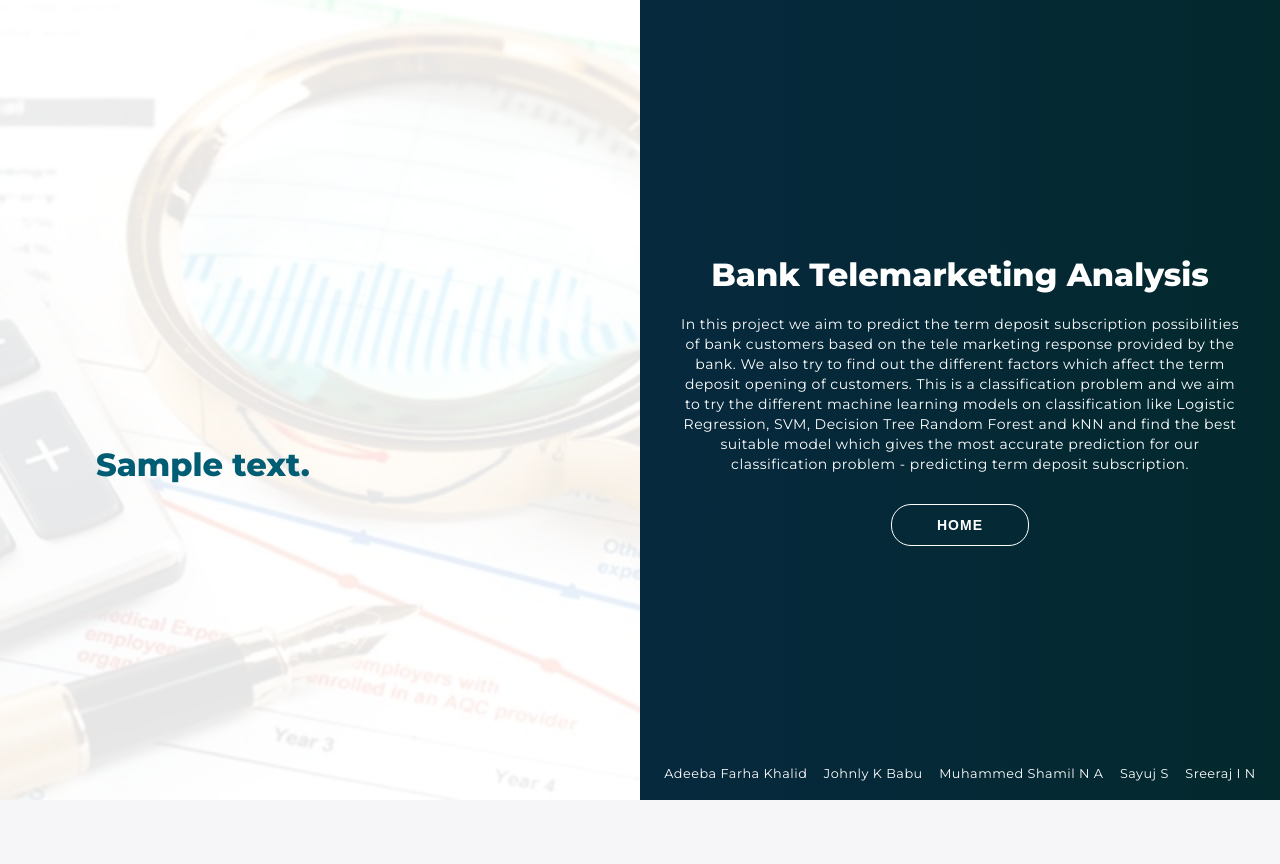
After one commit to mshamilna/DSA-Banking-project, a Flask app: template templates/prediction.html in a window 1280 px wide. The commit adds this page. Run offline with Flask 2, Linux system fonts and the light colour scheme; the template is opened without the code that fills it: most values are stand-ins (such as "Sample title", 1, 10 or a date in 2020); parts of the project's set-up code (start-up, migrations or seed data) failed here and were passed over.

Commit message:
working web app
basic working application

```diff
--- a/app.py
+++ b/app.py
@@ -1,7 +1,48 @@
-from flask import Flask, render_template
+from flask import Flask, render_template, request
+import pickle
+import numpy as np
+
 app = Flask(__name__)
-@app.route('/')
+model = pickle.load('model.pkl','rb')
+
+@app.route('/', methods=["GET","POST"])
 def home():
-    return render_template('index.html')
+    if request.method=="GET":
+        return render_template('index.html')
+    else:
+        age     = np.reshape(float(request.values['feature_age'])       ,(-1,1))
+        job     = np.reshape(float(request.values['feature_job'])       ,(-1,1))
+        marital = np.reshape(float(request.values['feature_marital'])   ,(-1,1))
+        edu     = np.reshape(float(request.values['feature_education']) ,(-1,1))
+        default = np.reshape(float(request.values['feature_default'])   ,(-1,1))
+        balance = np.reshape(float(request.values['feature_balance'])   ,(-1,1))
+        house   = np.reshape(float(request.values['feature_housing'])   ,(-1,1))
+        loan    = np.reshape(float(request.values['feature_loan'])      ,(-1,1))
+        contact = np.reshape(float(request.values['feature_contact'])   ,(-1,1))
+        contact = np.reshape(float(request.values['feature_day'])       ,(-1,1))
+        month   = np.reshape(float(request.values['feature_month'])     ,(-1,1))
+        duration= np.reshape(float(request.values['feature_duration'])  ,(-1,1))
+        campaign= np.reshape(float(request.values['feature_campaign'])  ,(-1,1))
+        pdays   = np.reshape(float(request.values['feature_pdays'])     ,(-1,1))
+        previous= np.reshape(float(request.values['feature_previous'])  ,(-1,1))
+        poutcome= np.reshape(float(request.values['feature_poutcome'])  ,(-1,1))
+
+        output = model.predict(age, job, marital, edu, default, balance, house, loan, contact, month, duration, campaign, pdays, previous, poutcome)
+        output = output.item
+        output = round(output,2)
+
+        msg = 'success' if output == 1 else 'Failed'
+
+        return render_template('index.html', prediction_text='The prediction is '.format(msg))
+
+@app.route('/predict',methods =['POST'])
+def predict():
+    feature=[float(feature)for feature in request.form.values()]
+    feature_list= [np.array(feature)]
+    output=model.predict(feature_list)
+    return render_template('prediciton.html',prediction_text="The prediction is {}".format(output))
+
+
+
 if __name__ == '__main__':
     app.run(debug=True)
--- a/static/css/styles.css
+++ b/static/css/styles.css
@@ -73,14 +73,15 @@ button.ghost {
 }
 
 form {
-	background-color: #ffffffed;
+    /* background-color: #ffffffed; */
     display: flex;
     align-items: center;
-	justify-content: center;
+    /* justify-content: center; */
     flex-direction: column;
     padding: 0 50px;
     height: 100%;
     text-align: center;
+    overflow: scroll;
 }
 
 input, select {
@@ -117,8 +118,8 @@ input, select {
     background-image: url(/static/images/banking.jpg);
     background-size: cover;
     background-position: top;
-    /* background-color: rgba(255,255,255,0.9); */
-    /* background-blend-mode: saturation; */
+    background-color: rgba(255,255,255,0.9);
+    background-blend-mode: saturation;
 }
 
 .container.right-panel-active .sign-in-container {
@@ -294,7 +295,7 @@ select {
 h1.title {
     font-weight: bold;
     margin: 0.5em 1em;
-    color: #042932;
+    color: #005d73;
 }
 span.sub-title {
     font-size: 1.3em;
@@ -315,3 +316,14 @@ span.sub-title {
     background-color: transparent;
     border-color: #FFFFFF;
 }
+.prediction {
+    display: flex;
+    /* width: 100%; */
+    height: 100%;
+    align-items: center;
+    text-align: center;
+    margin: 4em;
+}
+button.ghost > a {
+    color: inherit;
+}
--- /dev/null
+++ b/templates/prediction.html
@@ -0,0 +1,60 @@
+<!DOCTYPE html>
+<html lang="en">
+<head>
+    <meta charset="UTF-8">
+    <meta http-equiv="X-UA-Compatible" content="IE=edge">
+    <meta name="viewport" content="width=device-width, initial-scale=1.0">
+    <title>Prediciton Modal</title>
+    <link rel="stylesheet" href="/static/css/styles.css">
+    <script>
+        const signUpButton = document.getElementById('signUp');
+        const signInButton = document.getElementById('signIn');
+        const container = document.getElementById('container');
+
+        signUpButton.addEventListener('click', () => {
+            container.classList.add("right-panel-active");
+        });
+
+        signInButton.addEventListener('click', () => {
+            container.classList.remove("right-panel-active");
+        });ddEventListener('click', () => {
+            container.classList.add("right-panel-active");
+        });
+
+        signInButton.addEventListener('click', () => {
+            container.classList.remove("right-panel-active");
+        });
+    </script>
+</head>
+<body>
+
+    <div class="form-container sign-in-container">
+        <div class="prediction">
+
+        <h1 class="title">{{prediction_text}}</h1>
+        </div>
+
+    </div>
+    <div class="overlay-container">
+        <div class="overlay">
+
+            <div class="overlay-panel overlay-right">
+                <h1>Bank Telemarketing Analysis</h1>
+                <p>In this project we aim to predict the term deposit subscription possibilities of bank customers based on the tele marketing response provided by the bank. We also try  to find out the different factors which affect the term deposit opening of customers. This  is a classification problem and we aim to try the different machine learning models on classification like Logistic Regression, SVM, Decision Tree Random Forest and kNN and find the best suitable model which gives the most accurate prediction for our classification problem - predicting term deposit subscription. </p>
+
+                <button class="ghost" id="signUp"><a href="{{url_for('home')}}">Home</a></button>
+                <div class="credits">
+                    <p>Adeeba Farha Khalid</p>
+                    <p>Johnly K Babu</p>
+                    <p>Muhammed Shamil N A</p>
+                    <p>Sayuj S</p>
+                    <p>Sreeraj I N</p>
+                </div>
+
+
+            </div>
+        </div>
+    </div>
+    </div>
+</body>
+</html>
```
Also changed, not shown: model.py (+16 -14 lines), templates/index.html (+49 -37 lines), web.py (+24 -12 lines), 1 other file. Lines whose indentation alone changed are shown as unchanged.
